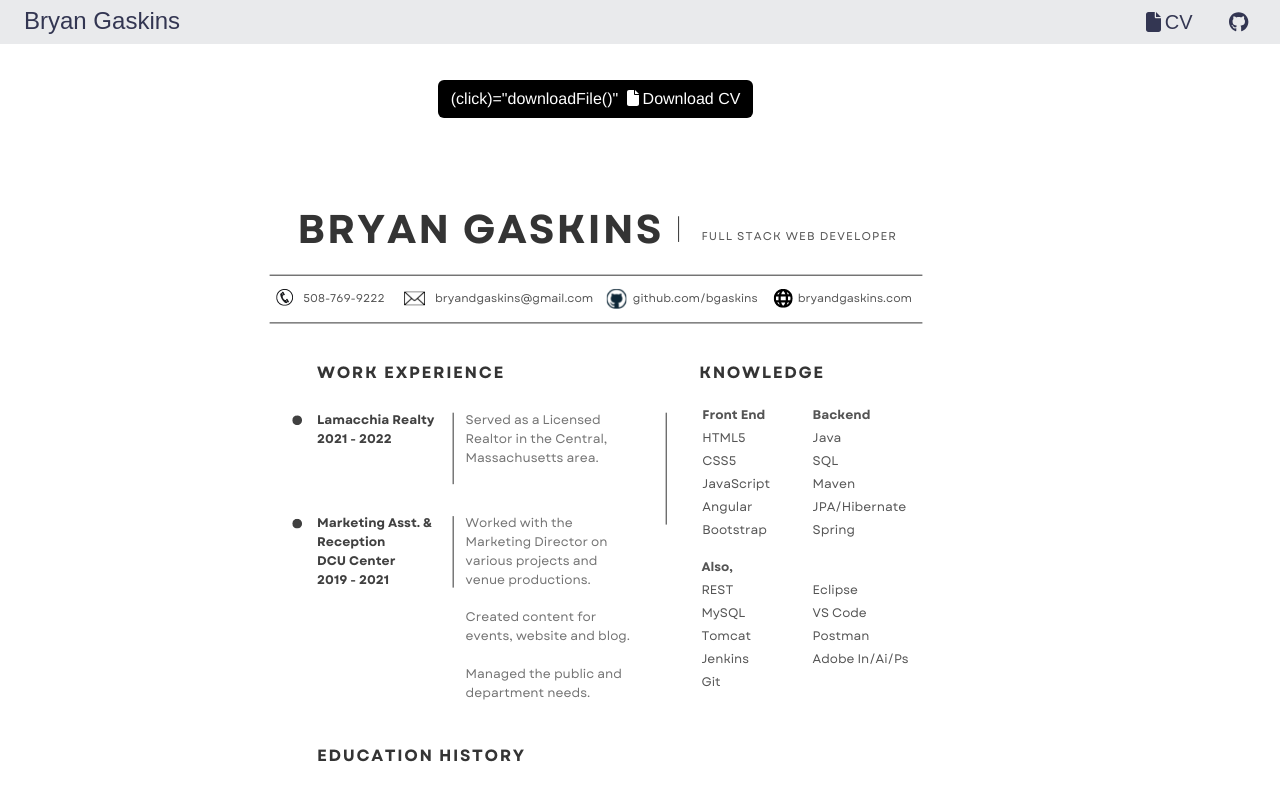
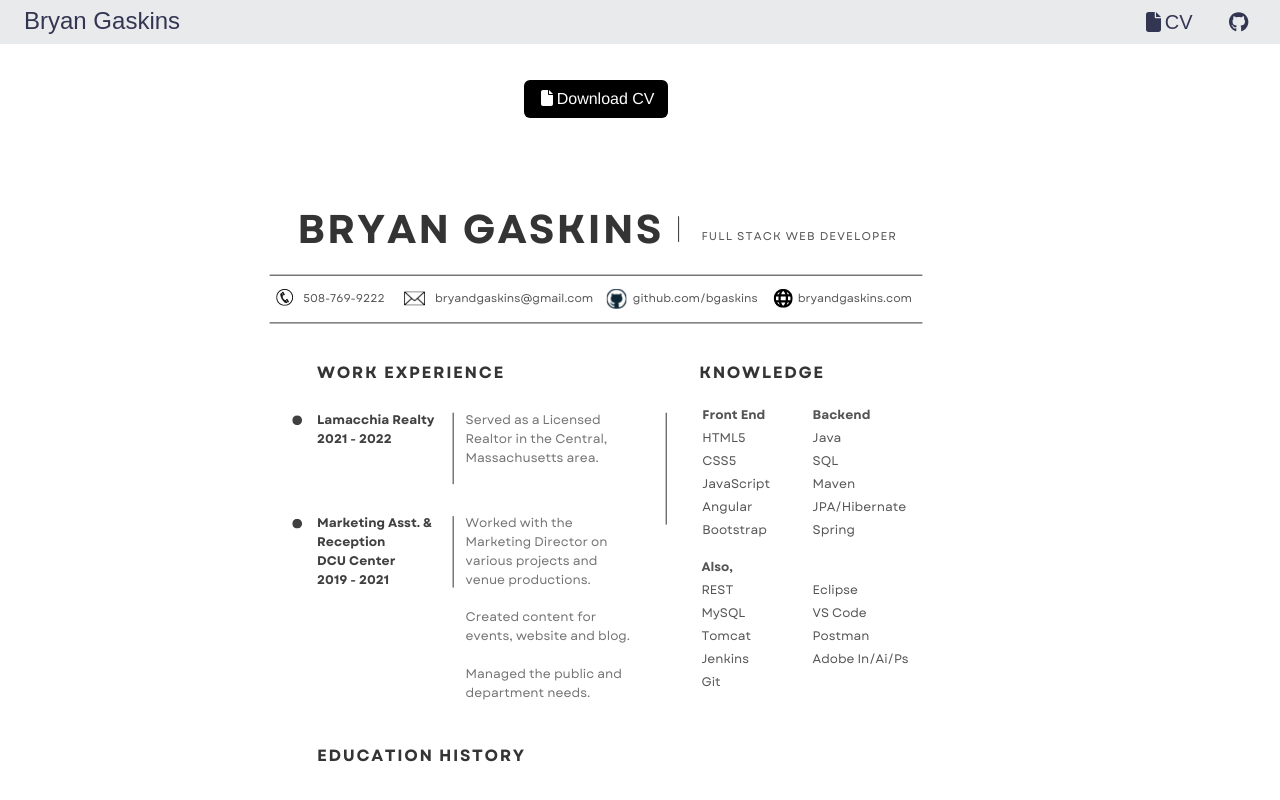
Before and after one commit to bgaskins/portfolio, an Angular app: page /cv in a window 1280 px wide. Shown: the top 800 px of the page. Built offline with nearby package versions, Linux system fonts and the light colour scheme.

Commit message:
Update cv.component.html

```diff
--- a/src/app/cv/cv.component.html
+++ b/src/app/cv/cv.component.html
@@ -3,7 +3,7 @@
 
     <body>
           <div class="container mx-auto" id="cv">
-               <button class="btn">(click)="downloadFile()" <fa-icon class="fa-solid fa-1x p-1" [icon]="faFile"></fa-icon>Download CV</button>
+               <button class="btn" (click)="downloadFile()"> <fa-icon class="fa-solid fa-1x p-1" [icon]="faFile"></fa-icon>Download CV</button>
                 <div class="row">
                     <div class="col-sm-12">
                          <div>
```
